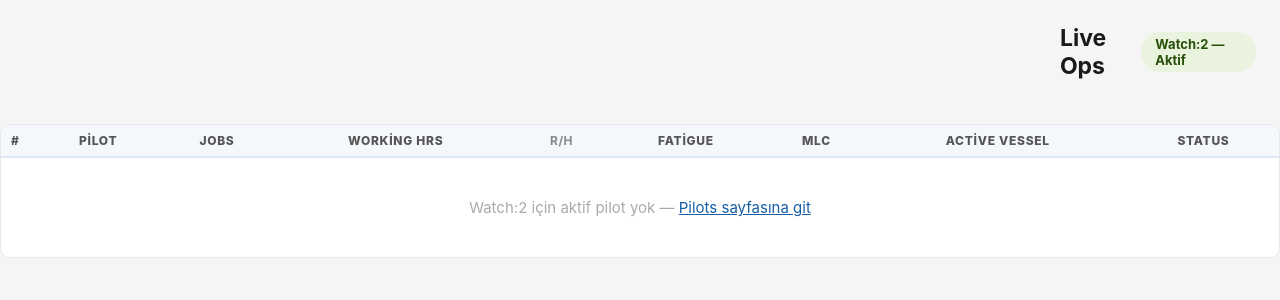
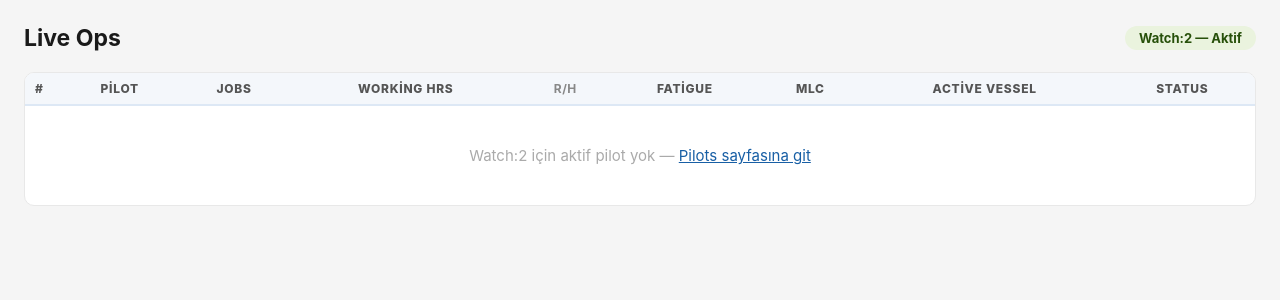
Before and after one commit to SadikBeyLer/pilotops-monitoring, a Flask app: page / in a window 1280 px wide. Shown: the part 60-360 px from the top of the page. Run offline with Flask 3, Linux system fonts and the light colour scheme; data comes from the database, SQL or seed files in the repository; data that the repository does not hold is empty.

Commit message:
fix: display:contents ile saga hizalama duzeltildi

```diff
--- a/templates/index.html
+++ b/templates/index.html
@@ -3,7 +3,7 @@
 {% block content %}
 
 <div class="page-header">
-  <div style="display:flex;align-items:center;gap:12px;width:100%"></div>
+  <div style="display:contents">
     <div class="page-title">Live Ops</div>
     {% if watch %}
     <span style="background:#EAF3DE;color:#27500A;border-radius:20px;padding:4px 14px;font-size:13px;font-weight:700">
```
